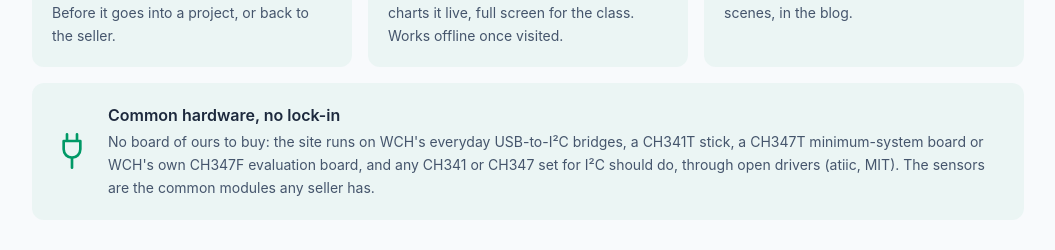
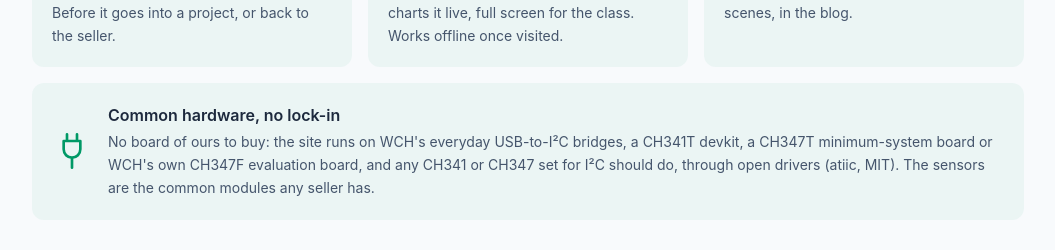
Before and after one commit to aguegu/i2c.ninja, a Vue app: page / in a window 1280 px wide. Shown: the part 1180-1430 px from the top of the page, without its empty margins (112-1167 px from the left). Built offline with nearby package versions, Linux system fonts and the light colour scheme.

Commit message:
1.7.0: Home's CH341T stick a devkit (a stick translates as a stick of wood)
Co-Authored-By: Claude Opus 5.5 <noreply@anthropic.com>

```diff
--- a/src/views/HomeView.vue
+++ b/src/views/HomeView.vue
@@ -62,7 +62,7 @@ const QUOTES = [
         <span class="flex flex-col">
           <span class="font-semibold">Common hardware, no lock-in</span>
           <span class="mt-1 text-sm leading-relaxed text-slate-600 dark:text-slate-300">
-            No board of ours to buy: the site runs on WCH's everyday USB-to-I²C bridges, a CH341T stick, a CH347T minimum-system board or WCH's own CH347F evaluation board, and any CH341 or CH347 set for I²C should do, through open drivers (atiic, MIT).
+            No board of ours to buy: the site runs on WCH's everyday USB-to-I²C bridges, a CH341T devkit, a CH347T minimum-system board or WCH's own CH347F evaluation board, and any CH341 or CH347 set for I²C should do, through open drivers (atiic, MIT).
             The sensors are the common modules any seller has.
           </span>
         </span>
```
Also changed, not shown: 1 other file (tests, documents, lock files or other folders).
